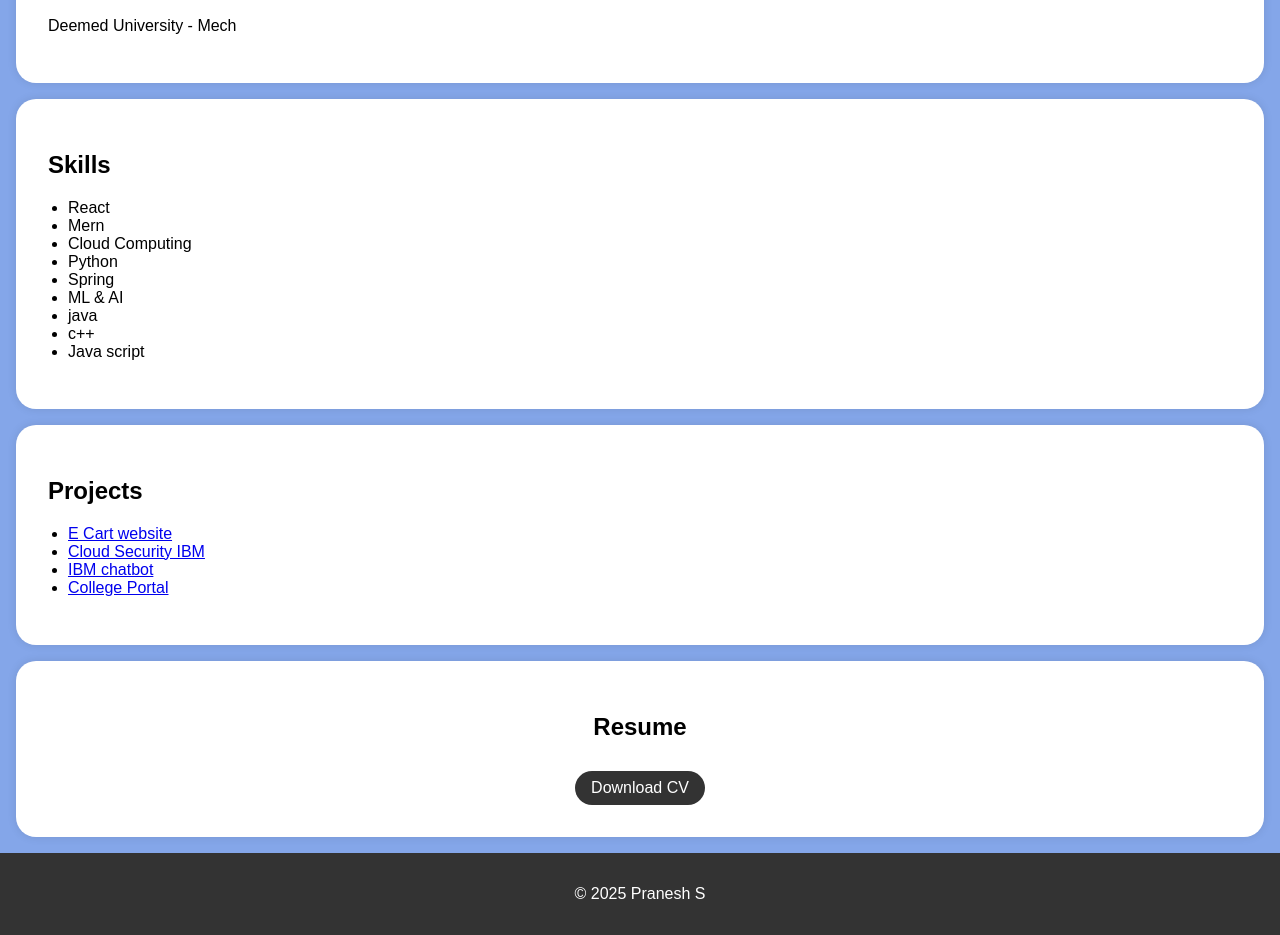
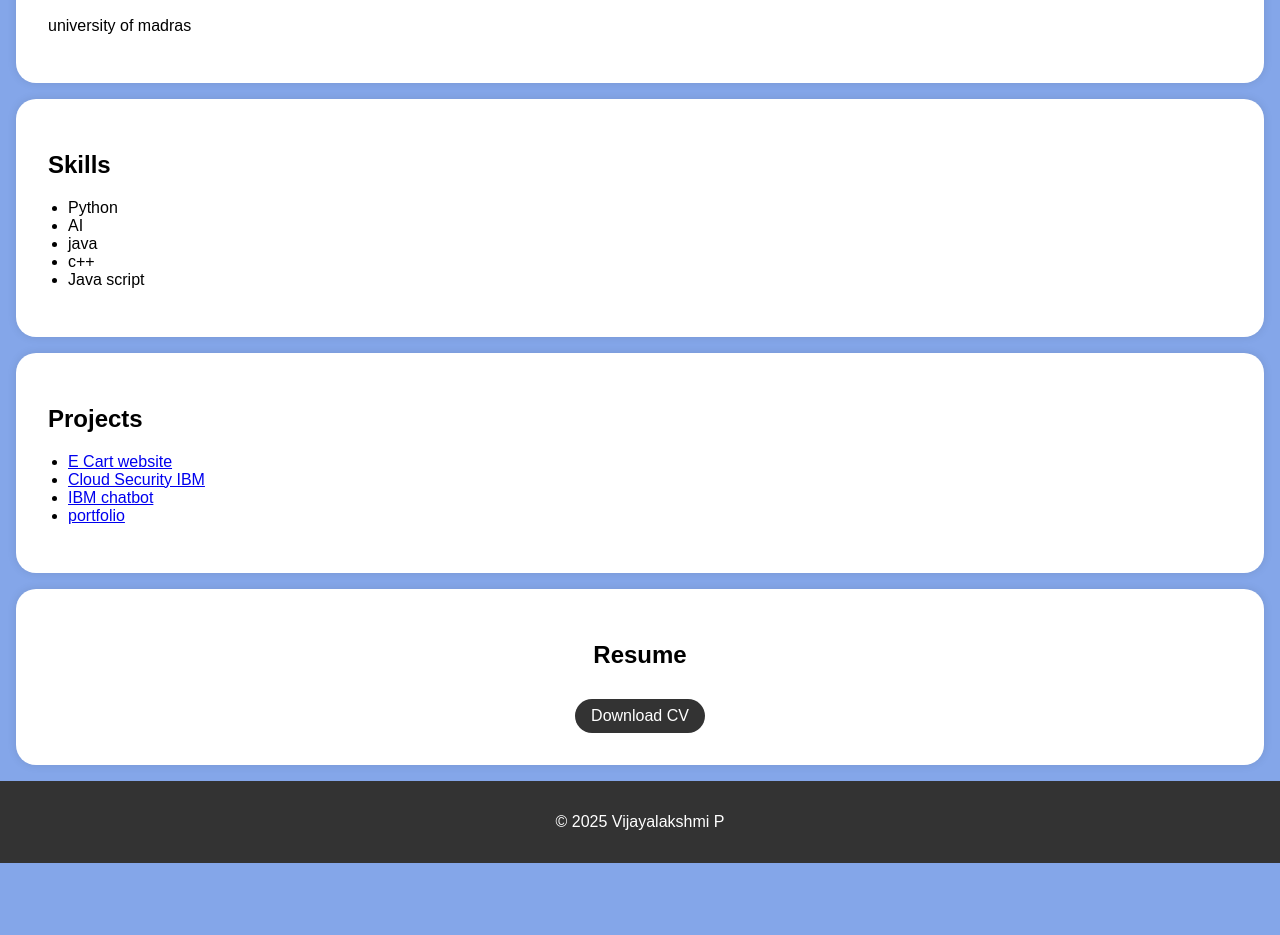
Before and after one commit to Vijayalakshmi179/Viji-, a plain HTML site: page index.html in a window 1280 px wide. Shown: the part 565-1500 px from the top of the page. After the commit the page ends 1428 px from the top, so only its background shows below. Drawn offline with Linux system fonts and the light colour scheme.

Commit message:
index.html

```diff
--- a/index.html
+++ b/index.html
@@ -95,9 +95,9 @@
     <header>
         <div class="header-content">
             <!-- Add your profile picture here -->
-            <img src="passport photo.jpg" alt="Your Profile Picture" class="profile-picture">
-            <h1>Pranesh S</h1>
-            <p>Am Mechanical Engineer</p>
+            <img src=".jpg" alt="Your Profile Picture" class="profile-picture">
+            <h1>Vijayalakshmi P</h1>
+            <p>BCA</p>
         </div>
     </header>
 
@@ -128,7 +128,7 @@
     <section id="education">
         <div class="section-content">
             <h2>Education</h2>
-            <p>Deemed University  - Mech</p>
+            <p>university of madras</p>
 
 
         </div>
@@ -138,12 +138,12 @@
         <div class="section-content">
             <h2>Skills</h2>
             <ul>
-                <li>React</li>
-                <li>Mern</li>
-                <li>Cloud Computing</li>
+
+
+
                 <li>Python</li>
-                <li>Spring</li>
-                <li>ML & AI</li>
+
+                <li>AI</li>
                 <li>java</li>
                 <li>c++</li>
                 <li>Java script</li>
@@ -158,7 +158,7 @@
                 <li><a href="#">E Cart website</a></li>
                 <li><a href="#">Cloud Security IBM</a></li>
                 <li><a href="#">IBM chatbot</a></li>
-                <li><a href="#">College Portal</a></li>
+                <li><a href="#">portfolio</a></li>
                 <!-- Add more project links here -->
             </ul>
         </div>
@@ -169,14 +169,14 @@
         <div class="section-content">
             <center>
             <h2>Resume</h2>
-            <a href="file.pdf" target="_blank" class="download-button">Download CV</a>
+            <a href="cv_7_1743153561184.pdf" target="_blank" class="download-button">Download CV</a>
         </center>
         </div>
 
     </section>
 
     <footer>
-        <p>&copy; 2025 Pranesh S</p>
+        <p>&copy; 2025 Vijayalakshmi P</p>
     </footer>
 
     <script>
```
